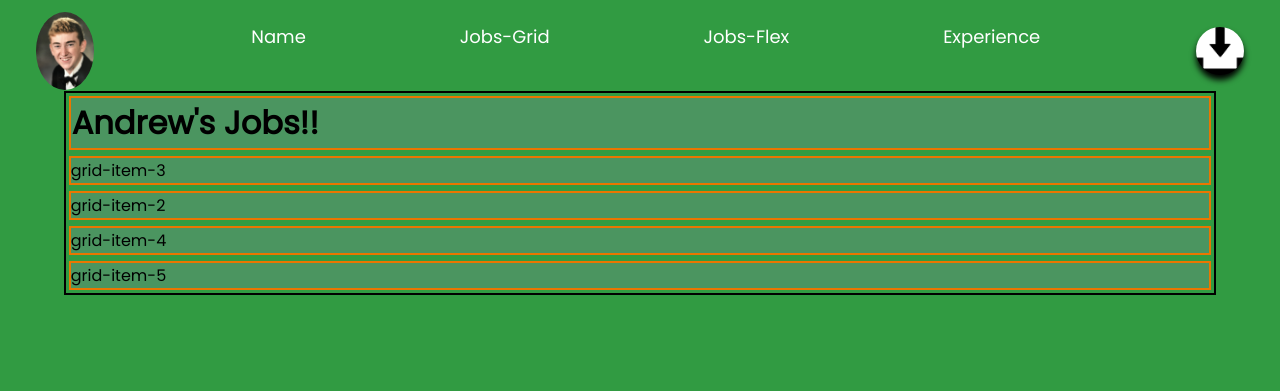
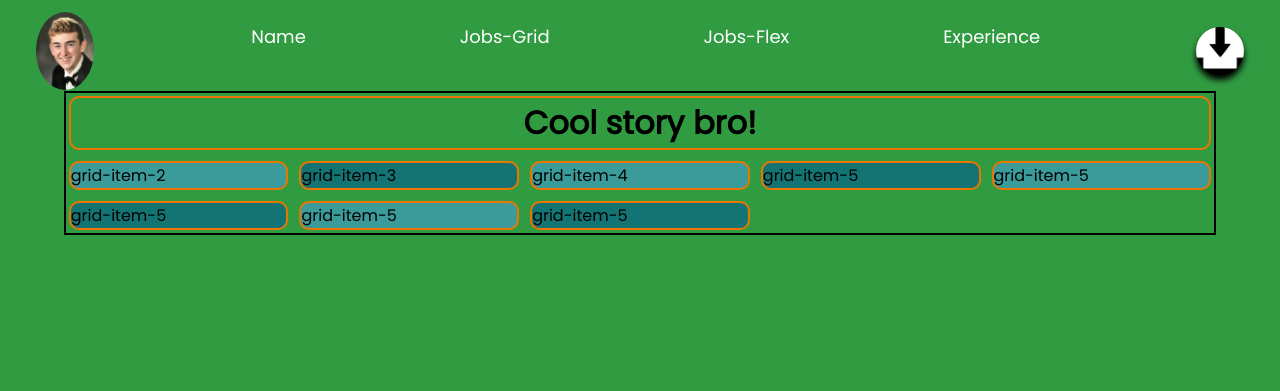
Before and after one commit to Andrew-Bernhardt/Andrew-Bernhardt.github.io, a PHP site: page /jobs-grid.php in a window 1280 px wide. Shown: the top 391 px of the page. Run offline with PHP 8.4, Linux system fonts and the light colour scheme.

Commit message:
pushing grid flex changes

```diff
--- a/home.php
+++ b/home.php
@@ -13,7 +13,6 @@
                     <h1>Laptop for the future</h1>
                     <p>
                         The new 14 inch bezelless display is sick and 4k
-                        Lorem, ipsum dolor sit amet consectetur adipisicing elit. Consectetur minima animi eligendi facere deserunt minus aut aliquid doloremque, voluptatem asperiores error perspiciatis cupiditate rerum quo, debitis quibusdam reiciendis aspernatur!
                     </p>
                 </div>
                 <div class="cta">
--- a/jobs-grid.php
+++ b/jobs-grid.php
@@ -8,14 +8,16 @@
     <?php include 'header.php' ?>
 
     <div class="jobs-grid">
-        <div class="job-grid-item grid-item-1"><h1>Andrew's Jobs!!</h1></div>
-        <div class="job-grid-item grid-item-3">grid-item-3</div>
-        <div class="job-grid-item grid-item-2">grid-item-2</div>
-        <div class="job-grid-item grid-item-4">grid-item-4</div>
-        <div class="job-grid-item grid-item-5">grid-item-5</div>
+        <div class="job-grid-item job-grid-item-1"><h1>Cool story bro!</h1></div>
+        <div class="job-grid-item job-grid-item-2">grid-item-2
+        </div>
+        <div class="job-grid-item job-grid-item-3">grid-item-3</div>
+        <div class="job-grid-item job-grid-item-4">grid-item-4</div>
+        <div class="job-grid-item job-grid-item-5">grid-item-5</div>
+        <div class="job-grid-item job-grid-item-5">grid-item-5</div>
+        <div class="job-grid-item job-grid-item-5">grid-item-5</div>
+        <div class="job-grid-item job-grid-item-5">grid-item-5</div>
+        <div class="job-grid-item job-grid-item-5">grid-item-5</div>
     </div>
-
-
-
 </body>
 </html>
--- a/styles.css
+++ b/styles.css
@@ -1,3 +1,11 @@
+:root {
+    --terminix-main-green: #319b42;
+    --terminix-alt-green: #4b9560;
+    --terminix-orange: #ea7600;
+    --terminix-grey: #4b4f54;
+    --main-bg-color: var(--terminix-main-green);
+
+}
 * {
     /* this margine helps see stuff */
     margin: 1px;
@@ -7,7 +15,7 @@
 body {
     font-family: 'Oswald', sans-serif;
     font-family: 'Poppins', sans-serif;
-    background: #319b42;
+    background: var(--main-bg-color);
 }
 .link-page {
     text-decoration: none;
@@ -38,7 +46,7 @@ header {
 }
 header nav {
     /* background-color: blue; */
-    flex: auto; /* conforms to the group? */
+    flex: auto;
 }
 header ul {
     list-style: none;
@@ -78,20 +86,42 @@ header ul li {
     border-radius: 50%;
     filter: drop-shadow(0px 5px 3px black)
 }
+/* Grid is created in a 5 column structure */
 .jobs-grid {
+    border: 2px solid black;
     display: grid;
     width: 90%;
+    align-items: stretch;
     margin: auto;
-    border: 2px solid black;
-
+    grid-auto-columns: repeat(20%);
+    grid-auto-rows: minmax(fit-content,max-content);
+    grid-gap: 5px;
 }
 .job-grid-item {
+    /* padding: 10px; */
     margin: 3px;
     background-color: #4b9560;
     border: 2px solid #ea7600;
-    border-radius: minmax(10px,25px);
+    border-radius: 10px;
 }
-
+.job-grid-item:nth-child(odd) {
+    background-color: rgb(20, 116, 116);
+}
+.job-grid-item:nth-child(even) {
+    background-color: rgb(59, 155, 155);
+}
+.job-grid-item-1 {
+    /* justify-self: center; */
+    align-self: start;
+    background-color: transparent !important;
+    grid-column: span 5;
+    height: fit-content;
+    text-align: center;
+}
+.job-grid-item-2 {
+    grid-column: span 1;
+    grid-row: span 1;
+}
 .presentation {
     /* background: #ea7600; */
     width: 95%;
@@ -116,11 +146,12 @@ header ul li {
     }
     header {
         display: flex;
+        border: 2px solid purple;
     }
     .senior-photo-container {
         justify-content: flex-start;
     }
-    .download-resume-button {
+    .download-resume-container {
         justify-content: flex-end;
     }
     nav {
```
